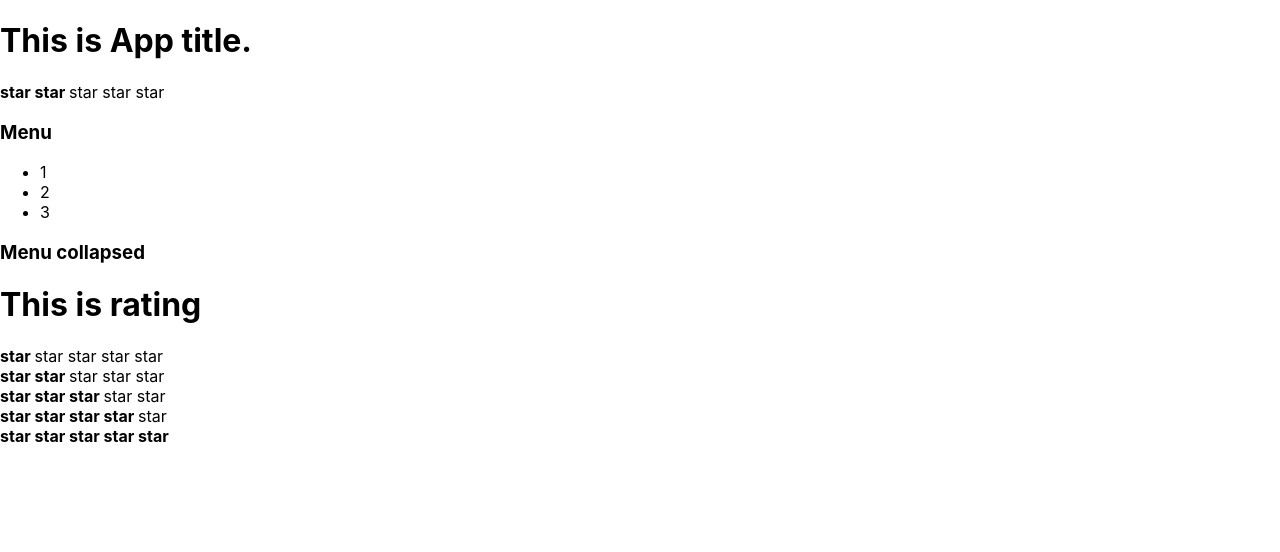
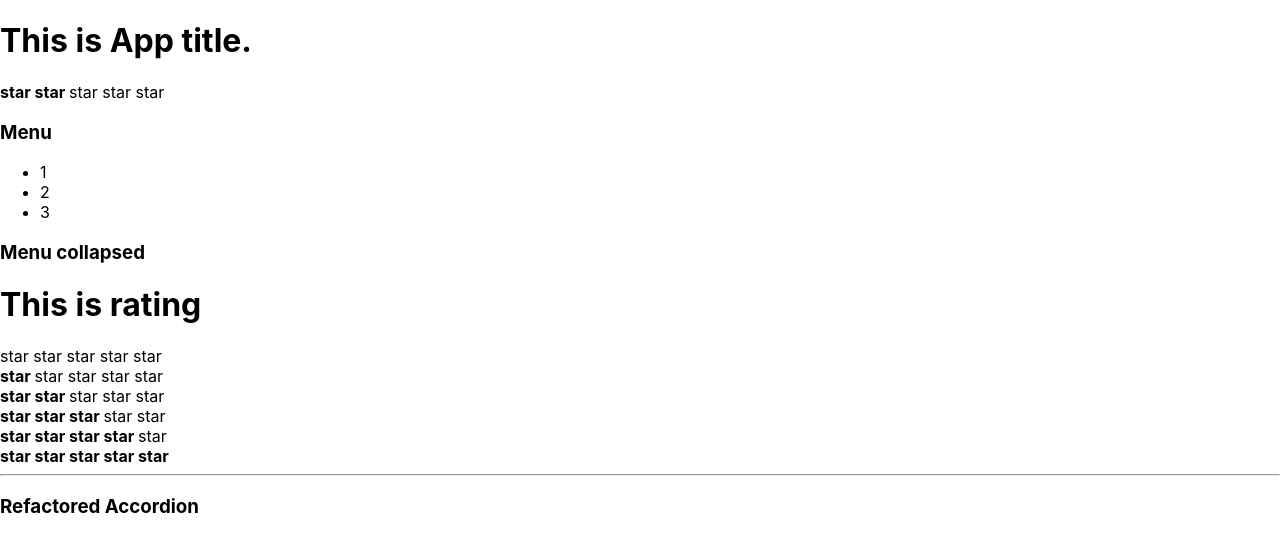
Before and after one commit to DoWhatYouL0ve/kabzda_kak_podrobno, a React (Create React App) app: page / in a window 1280 px wide. Shown: the top 552 px of the page. Built offline with nearby package versions, Linux system fonts and the light colour scheme.

Commit message:
5th lesson(Adjustment for the components)

```diff
--- a/src/App.tsx
+++ b/src/App.tsx
@@ -1,6 +1,7 @@
 import React from 'react';
 import {Accordion} from "./components/Accordion/Accordion";
 import {Rating} from "./components/Rating/Rating";
+import {Accordion2} from "./components/Accordion/Accordion2";
 
 function App() {
     return (
@@ -10,11 +11,14 @@ function App() {
             <Accordion title={'Menu'} collapsed={false}/>
             <Accordion title={'Menu collapsed'} collapsed={true}/>
             <PageTitle title={'This is rating'}/>
+            <Rating value={0}/>
             <Rating value={1}/>
             <Rating value={2}/>
             <Rating value={3}/>
             <Rating value={4}/>
             <Rating value={5}/>
+            <hr/>
+            <Accordion2 title={'Refactored Accordion'} collapsed={false}/>
         </div>
     );
 }
--- a/src/components/Accordion/Accordion.tsx
+++ b/src/components/Accordion/Accordion.tsx
@@ -2,7 +2,7 @@ import React from "react";
 import {AccordionTitle} from "./AccordionTitle";
 import {AccordionBody} from "./AccordionBody";
 
-type AccordionPropsType = {
+export type AccordionPropsType = {
     title: string
     collapsed: boolean
 }
@@ -22,5 +22,4 @@ export function Accordion(props:AccordionPropsType) {
             </div>
         )
     }
-
 }
--- /dev/null
+++ b/src/components/Accordion/Accordion2.tsx
@@ -0,0 +1,13 @@
+import {AccordionTitle} from "./AccordionTitle";
+import {AccordionBody} from "./AccordionBody";
+import React from "react";
+import {AccordionPropsType} from "./Accordion";
+
+export function Accordion2(props:AccordionPropsType) {
+        return (
+            <div>
+                <AccordionTitle title={props.title}/>
+                {props.collapsed && <AccordionBody/>}
+            </div>
+        )
+}
--- a/src/components/Rating/Rating.tsx
+++ b/src/components/Rating/Rating.tsx
@@ -5,71 +5,16 @@ type RatingPropsType = {
 }
 
 export function Rating(props: RatingPropsType) {
-    if (props.value === 1) {
-        return (
-            <div>
-                <Star selected={true}/>
-                <Star selected={false}/>
-                <Star selected={false}/>
-                <Star selected={false}/>
-                <Star selected={false}/>
-            </div>
-        )
-    }
-    if (props.value === 2) {
-        return (
-            <div>
-                <Star selected={true}/>
-                <Star selected={true}/>
-                <Star selected={false}/>
-                <Star selected={false}/>
-                <Star selected={false}/>
-            </div>
-        )
-    }
-    if (props.value === 3) {
-        return (
-            <div>
-                <Star selected={true}/>
-                <Star selected={true}/>
-                <Star selected={true}/>
-                <Star selected={false}/>
-                <Star selected={false}/>
-            </div>
-        )
-    }
-    if (props.value === 4) {
-        return (
-            <div>
-                <Star selected={true}/>
-                <Star selected={true}/>
-                <Star selected={true}/>
-                <Star selected={true}/>
-                <Star selected={false}/>
-            </div>
-        )
-    }
-    if (props.value === 5) {
-        return (
-            <div>
-                <Star selected={true}/>
-                <Star selected={true}/>
-                <Star selected={true}/>
-                <Star selected={true}/>
-                <Star selected={true}/>
-            </div>
-        )
-    } else {
-        return (
-            <div>
-                <Star selected={false}/>
-                <Star selected={false}/>
-                <Star selected={false}/>
-                <Star selected={false}/>
-                <Star selected={false}/>
-            </div>
-        )
-    }
+
+    return(
+        <div>
+            <Star selected={props.value >= 1}/>
+            <Star selected={props.value >= 2}/>
+            <Star selected={props.value >= 3}/>
+            <Star selected={props.value >= 4}/>
+            <Star selected={props.value >= 5}/>
+        </div>
+    )
 }
 
 type StarPropsType = {
```
